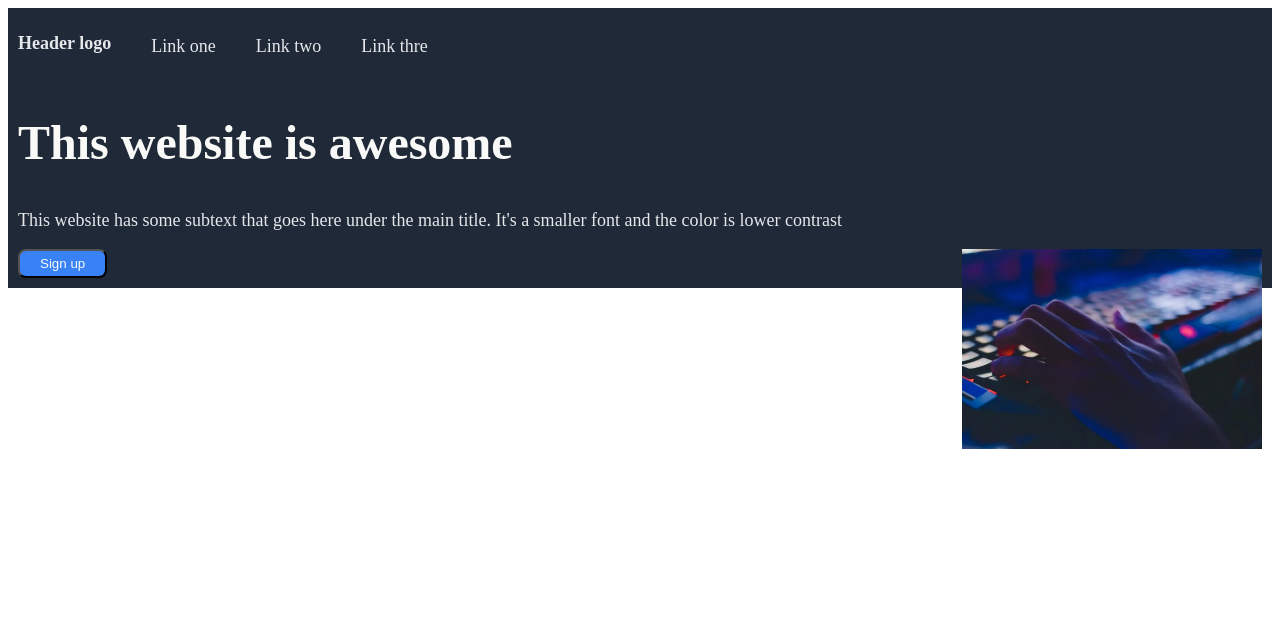
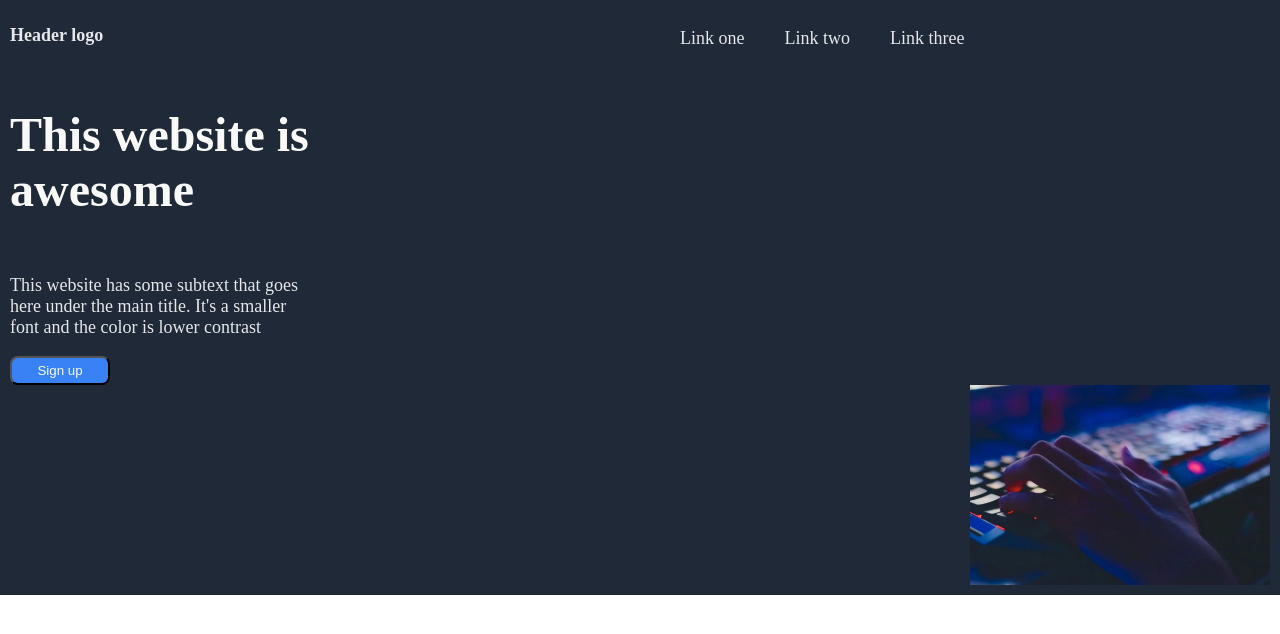
Before and after one commit to Looch8/landing-page, a plain HTML site: page index.html in a window 1280 px wide. Drawn offline with Linux system fonts and the light colour scheme.

Commit message:
trying to align image with text

```diff
--- a/index.html
+++ b/index.html
@@ -19,25 +19,22 @@
         <li>
             <ul>Link one</ul>
             <ul>Link two</ul>
-            <ul>Link thre</ul>
+            <ul>Link three</ul>
         </li>
 
     </header>
             <div class="container">
-
                 <h1 class="title">
                   This website is awesome
                 </h1>
-
                 <p class="subtext">
                   This website has some subtext that goes here under the main title. It's a smaller font and the color is lower contrast
                </p>
-
                <button class="button button1">Sign up</button>
-
+            </div>
+            <div class="image">
             <img src="img/keyboard.jpg" alt="typiing on a keyboard in a dark room">
-
-        </div>
+            <div>
         </section>
 
      <section>
--- a/style.css
+++ b/style.css
@@ -1,6 +1,8 @@
 body {
     display: flex;
     flex-direction: column;
+    margin: 0%;
+
 }
 
 /*section 1*/
@@ -8,21 +10,27 @@ body {
 header {
     display: flex;
     margin-top: auto;
-    flex-direction: row;
+    width: 100%;
+
 }
 .header-logo {
     font-size: 18px;
     color: #e5e7eb;
+    width: auto;
+    width: 50%;
 }
 
 .title {
     font-size: 48px;
     font-weight: bolder;
     color: #F9FAF8;
+    max-width: 300px;
 }
 
 li {
     display: flex;
+    width: 50%;
+
 
 }
 
@@ -37,17 +45,40 @@ li {
     font-size: 18px;
 }
 
+.subtext {
+    max-width: 300px;
+}
+
 .button {
     background-color: #3882f6;
     color: #F9FAF8;
     padding: 5px 20px 5px 20px;
     border-radius: 8px;
+    max-width: 100px;
 }
 
+.image {
+    display: flex;
+    max-width: 100%;
+    flex-direction: column;
+    align-items: flex-end;
+
+
+}
 img {
     max-width: 300px;
     height: 200px;
-    float: right;
+
+
+
 }
 
+.container {
+    display: flex;
+    flex-direction: column;
+
+}
+
+
+
 /*section 1*/
```
Lines whose indentation alone changed are shown as unchanged.
